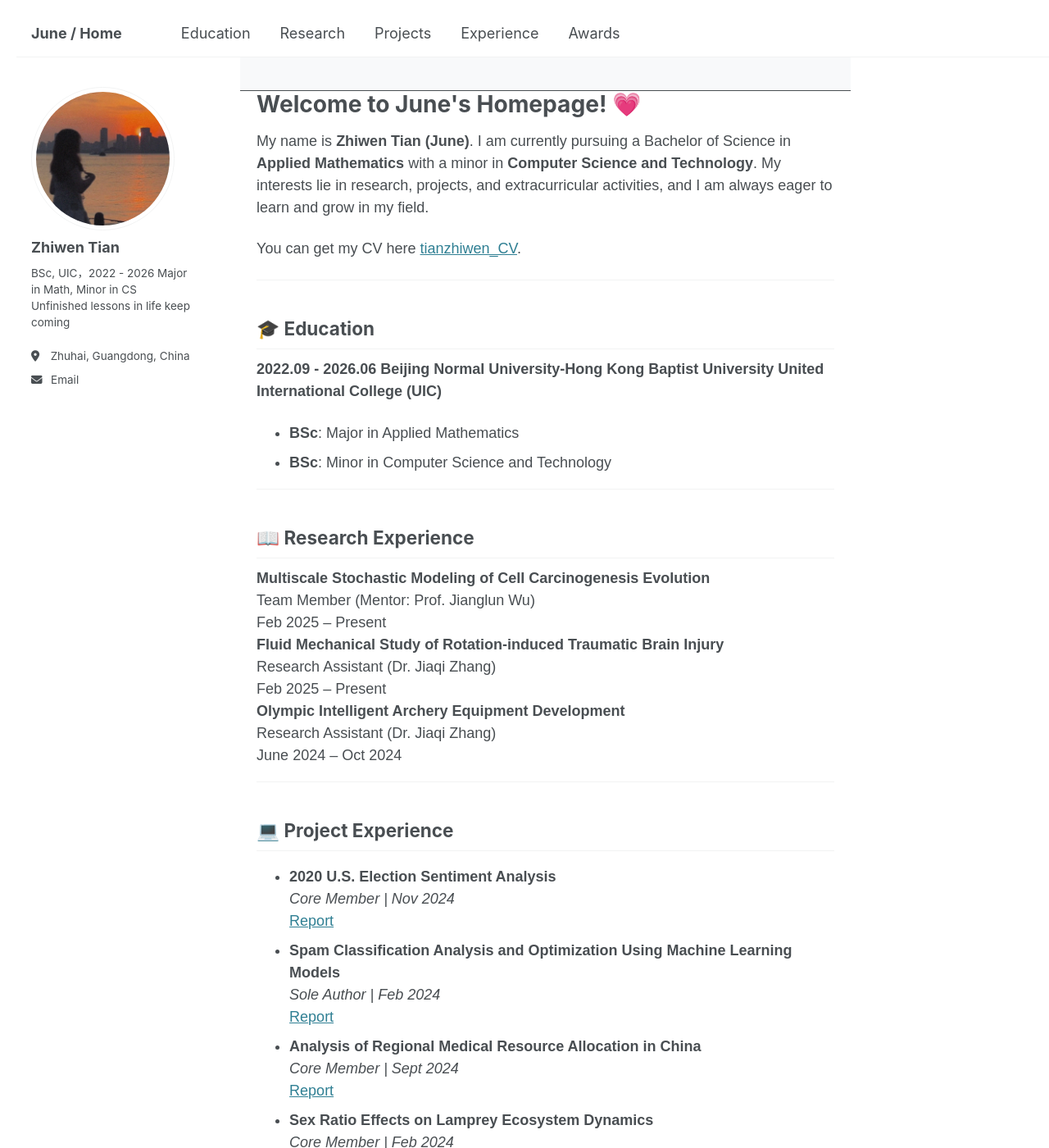
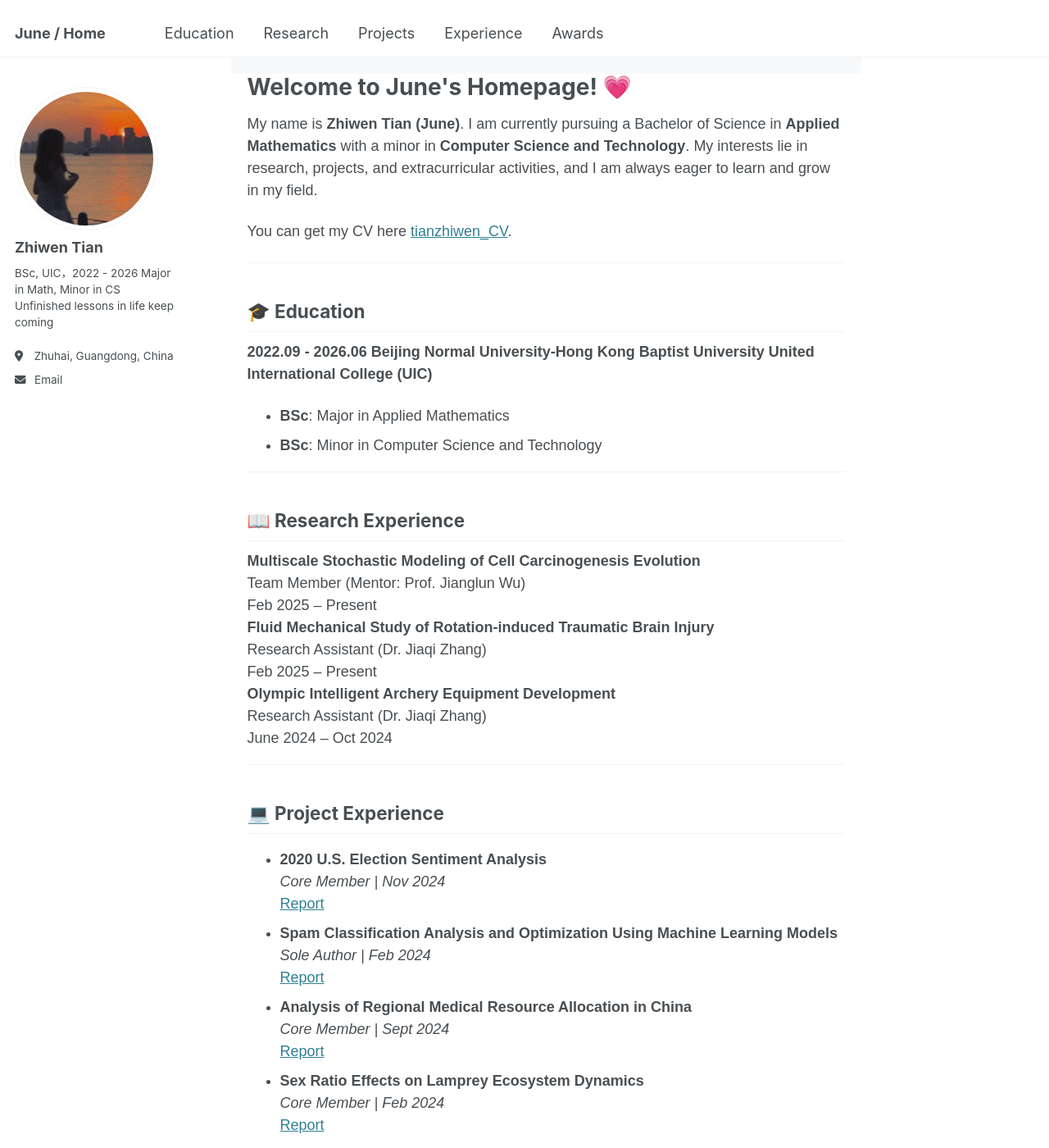
Before and after one commit to Orange1207/Orange1207.github.io, a Jekyll site: the page built from _pages/about.md, in a window 1280 px wide and 1400 px high. Shown: the whole window at 82% size. Built offline with Jekyll 4.4.1, drawn with Linux system fonts in a browser that asks for light colours.

Commit message:
Update custom.css

```diff
--- a/assets/css/custom.css
+++ b/assets/css/custom.css
@@ -2,14 +2,14 @@
 body {
     font-family: Arial, sans-serif;
     margin: 0;
-    padding: 20px;
+    padding: 0;
 }
 
 header {
     background-color: #f8f9fa;
     padding: 20px;
     text-align: center;
-    border-bottom: 1px solid;
+    border-bottom: 1px ;
 }
 
 .container {
@@ -39,7 +39,7 @@ footer {
     padding: 20px;
     background-color: #f1f1f1;
     float: right;
-    padding-top: 100px; /* Add some margin to the top */
+    magin-top: 50px; /* Add some margin to the top */
 }
 
 @media (max-width: 768px) {
```
